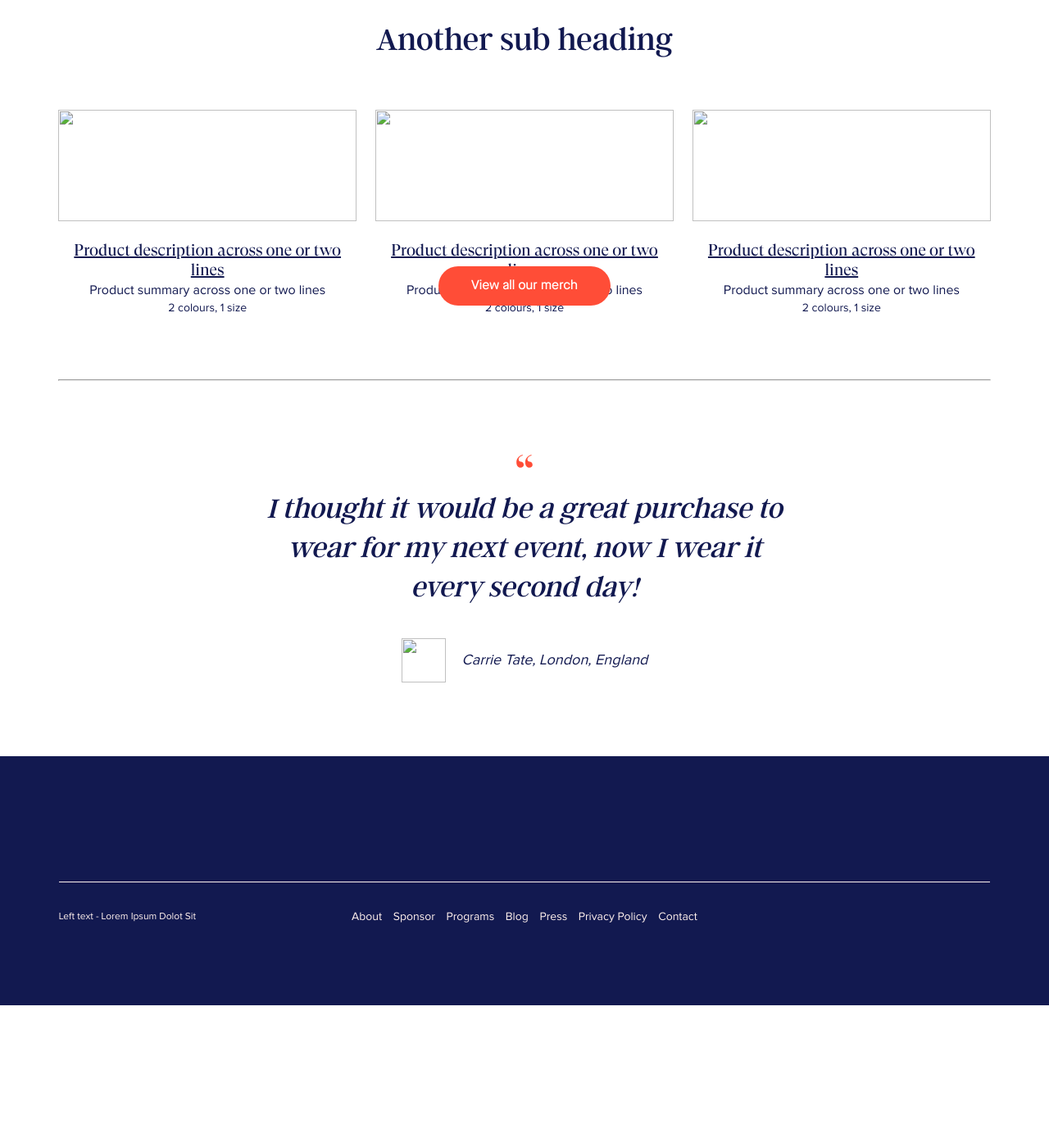
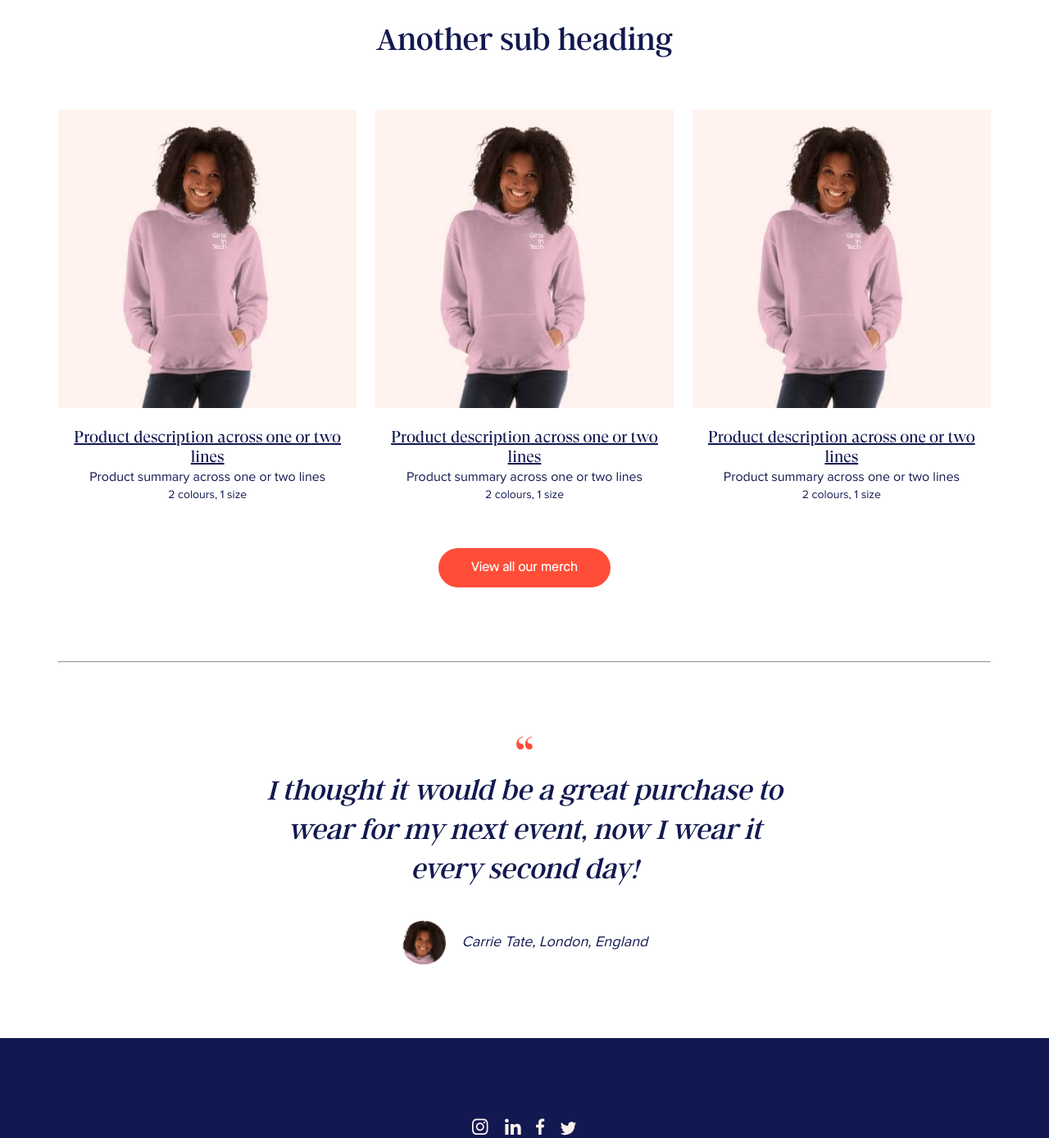
Before and after one commit to tabshifty/tabshifty.github.io, a plain HTML site: page demos/raw/index.html in a window 1280 px wide. Shown: the part 1300-2689 px from the top of the page at 82% size. Before the commit the page ends 2527 px from the top, so only its background shows below. Drawn offline with Linux system fonts and the light colour scheme; files whose address does not match are found by name.

Commit message:
replace files

```diff
--- a/demos/raw/index.html
+++ b/demos/raw/index.html
@@ -63,8 +63,8 @@
             </div>
             <div class="right-part">
                 <div class="img-frame">
-                    <img src="./demos/raw/assets/image-01.jpg" srcset="./demos/raw/assets/image-01_2x.jpg 2x" alt="">
-                    <img src="./demos/raw/assets/image-02.jpg" srcset="./demos/raw/assets/image-02_2x.jpg 2x" alt="">
+                    <img src="./assets/image-01.jpg" srcset="./assets/image-01_2x.jpg 2x" alt="">
+                    <img src="./assets/image-02.jpg" srcset="./assets/image-02_2x.jpg 2x" alt="">
                 </div>
             </div>
         </section>
@@ -72,19 +72,19 @@
             <p class="gallery-headline">Another sub heading</p>
             <div class="gallery-box">
                 <div class="gallery-item">
-                    <img src="./demos/raw/assets/gallery-01.jpg" srcset="./demos/raw/assets/gallery-01_2x.jpg 2x" alt="">
+                    <img src="./assets/gallery-01.jpg" srcset="./assets/gallery-01_2x.jpg 2x" alt="">
                     <p class="product-name">Product description across one or two lines</p>
                     <p class="product-summary">Product summary across one or two lines</p>
                     <p class="detail">2 colours, 1 size</p>
                 </div>
                 <div class="gallery-item">
-                    <img src="./demos/raw/assets/gallery-01.jpg" srcset="./demos/raw/assets/gallery-01_2x.jpg 2x" alt="">
+                    <img src="./assets/gallery-01.jpg" srcset="./assets/gallery-01_2x.jpg 2x" alt="">
                     <p class="product-name">Product description across one or two lines</p>
                     <p class="product-summary">Product summary across one or two lines</p>
                     <p class="detail">2 colours, 1 size</p>
                 </div>
                 <div class="gallery-item">
-                    <img src="./demos/raw/assets/gallery-01.jpg" srcset="./demos/raw/assets/gallery-01_2x.jpg 2x"alt="">
+                    <img src="./assets/gallery-01.jpg" srcset="./assets/gallery-01_2x.jpg 2x"alt="">
                     <p class="product-name">Product description across one or two lines</p>
                     <p class="product-summary">Product summary across one or two lines</p>
                     <p class="detail">2 colours, 1 size</p>
@@ -106,7 +106,7 @@
                 </p>
                 <p class="text">I thought it would be a great purchase to wear for my next event, now I wear it every second day!</p>
                 <div class="user-avatar">
-                    <img src="./demos/raw/assets/quote-01.png" srcset="./demos/raw/assets/quote-01_2x.png 2x" alt=""> <span class="user-info">Carrie Tate, London, England</span>
+                    <img src="./assets/quote-01.png" srcset="./assets/quote-01_2x.png 2x" alt=""> <span class="user-info">Carrie Tate, London, England</span>
                 </div>
             </div>
         </section>
--- a/demos/raw/style.css
+++ b/demos/raw/style.css
@@ -98,7 +98,7 @@ div.nav-wrapper {
 div.logo {
     width: 75px;
     height: 23px;
-    background-image: url(./demos/raw/assets/logo.svg);
+    background-image: url(./assets/logo.svg);
     /* justify-self: flex-start; */
 }
 
@@ -148,7 +148,7 @@ section.main-heading {
 .swiper-item {
     display: flex;
     height: 468px;
-    background: url(./demos/raw/assets/hero-01.jpg) top right/cover;
+    background: url(./assets/hero-01.jpg) top right/cover;
     overflow: hidden;
 }
 
@@ -400,24 +400,24 @@ a.icon {
 }
 
 a.instagram {
-    background-image: url('./demos/raw/assets/instagram.svg');
+    background-image: url('./assets/instagram.svg');
 }
 
 a.linkedin {
-    background-image: url(./demos/raw/assets/linkedin.svg);
+    background-image: url(./assets/linkedin.svg);
 }
 
 a.facebook {
     width: 11px;
     height: 21px;
     margin: 0 6px;
-    background-image: url(./demos/raw/assets/facebook.svg);
+    background-image: url(./assets/facebook.svg);
 }
 
 a.twitter {
     width: 21px;
     height: 17px;
-    background-image: url(./demos/raw/assets/twitter.svg);
+    background-image: url(./assets/twitter.svg);
 }
 
 div.split-line {
@@ -816,10 +816,8 @@ p.placeholder {
     }
 }
 
-@media screen and (-moz-min-device-pixel-ratio: 2),
-(-webkit-min-device-pixel-ratio: 2),
-(min-resolution: 2dppx) {
+@media screen and (-moz-min-device-pixel-ratio: 2), (-webkit-min-device-pixel-ratio: 2), (min-resolution: 2dppx) {
   .swiper-item {
-    background: url(./demos/raw/assets/hero-01_2x.jpg) top right/cover;
+    background: url(./assets/hero-01_2x.jpg) top right/cover;
   }
 }
```
